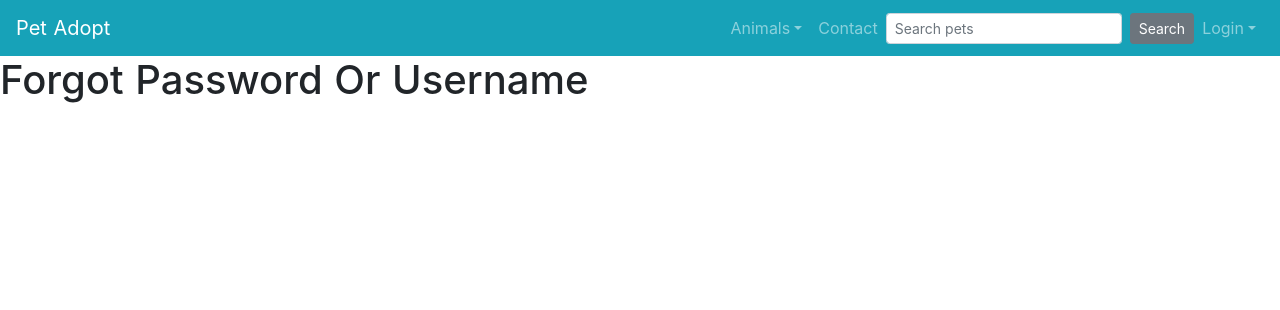
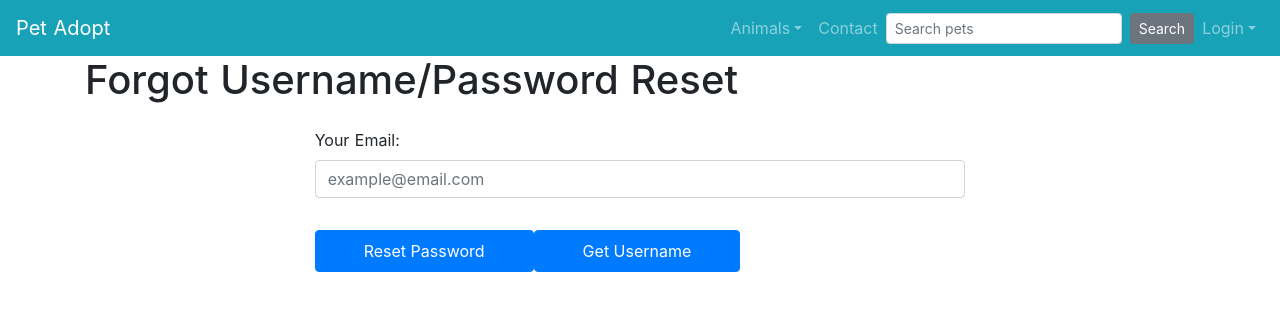
Before and after one commit to will-i-code420/pet-adopt2, a Nuxt app: page /reset in a window 1280 px wide. Shown: the top 310 px of the page. Built offline with nearby package versions, Linux system fonts and the light colour scheme.

Commit message:
created reset form and set up reset page

```diff
--- /dev/null
+++ b/components/ResetForm.vue
@@ -0,0 +1,88 @@
+<template lang="html">
+  <b-form>
+    <b-form-group
+      id="input-group-email"
+      label="Your Email:"
+      label-for="email"
+    >
+    <b-form-input
+      id="email"
+      v-model="email"
+      type="email"
+      required
+      placeholder="example@email.com"
+    ></b-form-input>
+    </b-form-group>
+    <b-button variant="primary" class="mt-3 px-5 py-2" @click="submitPasswordReset">
+      Reset Password
+    </b-button>
+    <b-button variant="primary" class="mt-3 px-5 py-2" @click="getUsername">
+      Get Username
+    </b-button>
+    <b-alert
+      :show="error"
+      variant="danger"
+    >
+      {{ errorMsg }}
+    </b-alert>
+    <b-alert
+      :show="submitted"
+      dismissible
+      fade
+      variant="success"
+    >
+      {{ resetMsg }}
+    </b-alert>
+  </b-form>
+</template>
+
+<script>
+export default {
+  name: 'ResetForm',
+  data () {
+    return {
+      email: '',
+      submitted: false,
+      resetMsg: '',
+      error: false,
+      errorMsg: ''
+    }
+  },
+  methods: {
+    async submitPasswordReset () {
+      try {
+        if (this.error) {
+          this.errorMsg = '',
+          this.error = true
+        }
+        alert('Submitting Password reset')
+        const res = await this.$axios.post('/resetPassword', this.email)
+        this.resetMsg = res.data.msg
+        this.submitted = true
+      } catch (e) {
+        this.errorMsg = e.response.data.msg
+        this.error = true
+      }
+
+    },
+    async getUsername () {
+      try {
+        if (this.error) {
+          this.errorMsg = '',
+          this.error = true
+        }
+        alert('Requesting Username')
+        const res = await this.$axios.post('/getUsername', this.email)
+        this.resetMsg = res.data.msg
+        this.submitted = true
+      } catch (e) {
+        this.errorMsg = e.response.data.msg
+        this.error = true
+      }
+    }
+  }
+}
+</script>
+
+<style scoped>
+</style>
--- a/pages/reset.vue
+++ b/pages/reset.vue
@@ -1,11 +1,32 @@
 <template>
   <section id="user-reset">
-    <h1>Forgot Password Or Username</h1>
+    <b-container>
+      <b-row>
+        <b-col>
+          <h1>Forgot Username/Password Reset</h1>
+        </b-col>
+      </b-row>
+      <b-form-row>
+        <b-col cols="8" offset="2" class="contact-form py-3 px-5">
+          <ResetForm />
+        </b-col>
+      </b-form-row>
+    </b-container>
   </section>
 </template>
 
 <script>
+import ResetForm from '~/components/ResetForm'
+
 export default {
+  components: {
+    ResetForm
+  },
+  data () {
+    return {
+      forgotUsername: false
+    }
+  },
   head () {
     return {
       title: 'Pet Adopt User Account Reset',
```
